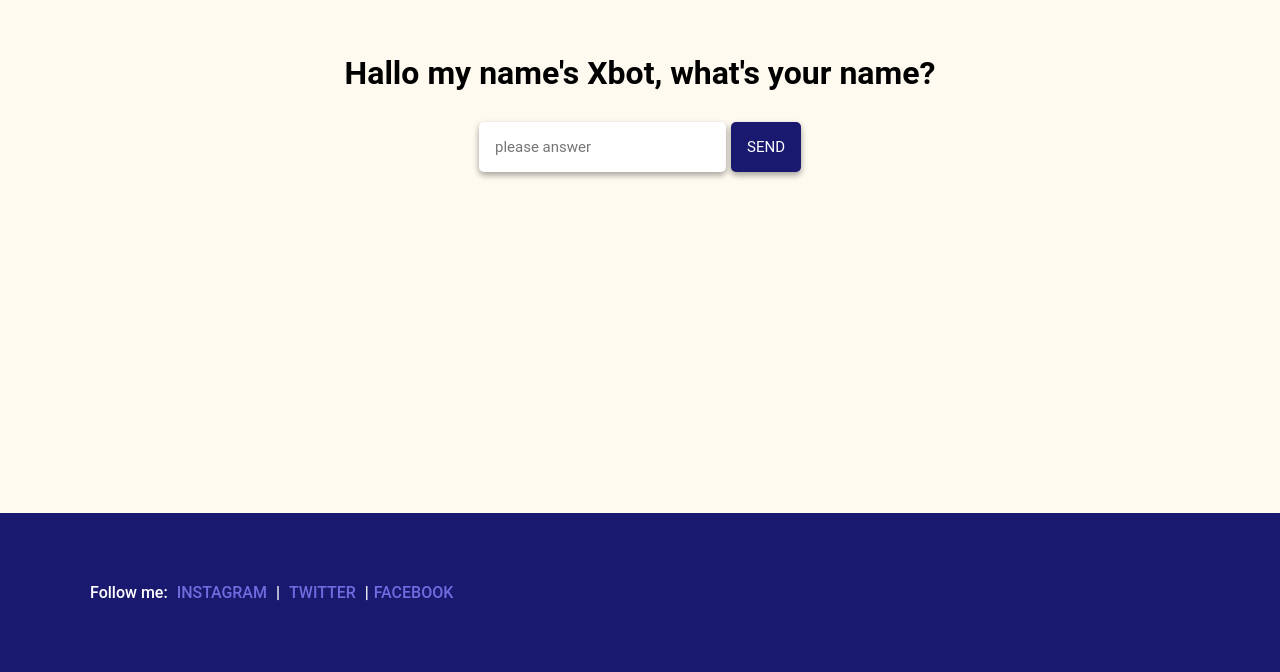
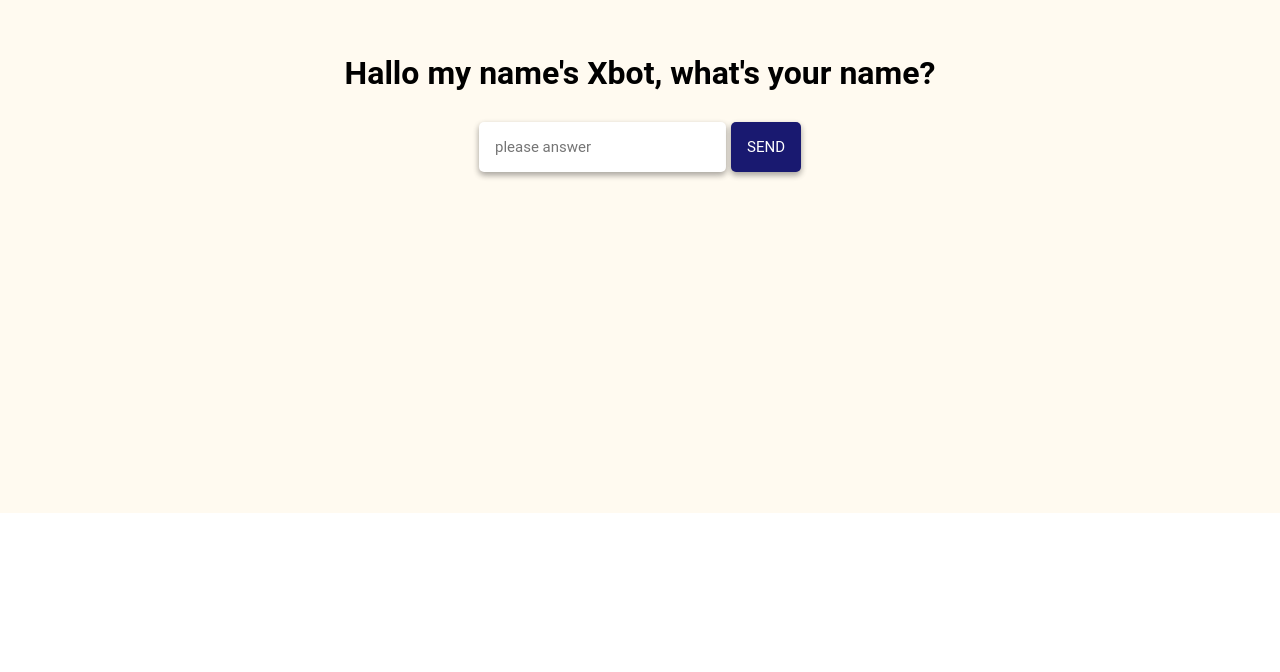
Before and after one commit to muharriss/fakebot, a plain HTML site: page index.html in a window 1280 px wide. Shown: the part 287-959 px from the top of the page. After the commit the page ends 800 px from the top, so only its background shows below. Drawn offline with Linux system fonts and the light colour scheme.

Commit message:
Update index.html

```diff
--- a/index.html
+++ b/index.html
@@ -6,30 +6,13 @@
     <meta name="viewport" content="width=device-width, initial-scale=1.0">
     <title>Fake Bot</title>
     <link rel="stylesheet" href="style.css"/>
-
-
-
 </head>
 <body>
-
-    <!-- <form>
-        <input autocomplete="off" id="username" placeholder="username" />
-        <button disabled id="submit" type="submit">Submit</button>
-      </form> -->
-
     <div class="container">
         <h1 id="question"></h1>
         <div id="wrapper">
                 <input type="text" placeholder="please answer" id="answer">
                 <button onclick="botStart()" id="button" >SEND</button>
-                <!-- <button onclick="botStart()" id="button2" disabled >SEND</button> -->
-        </div>
-    </div>
-
-
-    <div class="co-footer">
-        <div>
-            <p class="text-footer ">Follow me: <a>INSTAGRAM</a> | <a>TWITTER</a> |<a>FACEBOOK</a> </p>
         </div>
     </div>
 </body>
```
